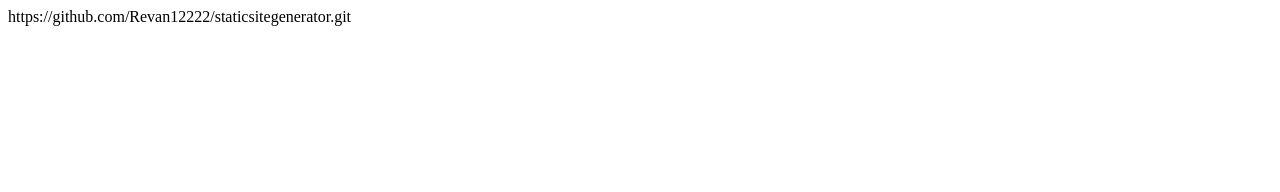
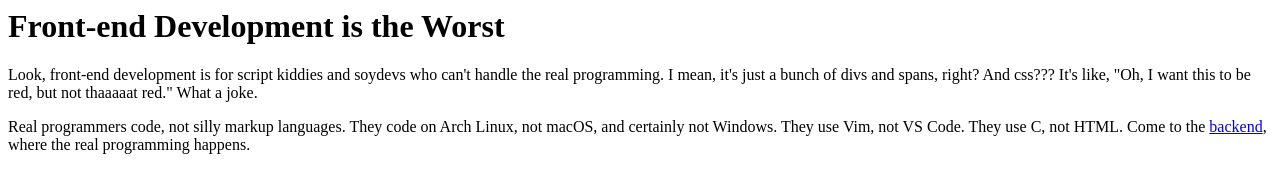
Before and after one commit to Revan12222/staticsitegenerator, a plain HTML site: page public/index.html in a window 1280 px wide. Drawn offline with Linux system fonts and the light colour scheme.

Commit message:
Update index.html

```diff
--- a/public/index.html
+++ b/public/index.html
@@ -1 +1,21 @@
-https://github.com/Revan12222/staticsitegenerator.git
+<html>
+  <head>
+    <title>Why Frontend Development Sucks</title>
+  </head>
+  <body>
+    <h1>Front-end Development is the Worst</h1>
+    <p>
+      Look, front-end development is for script kiddies and soydevs who can't
+      handle the real programming. I mean, it's just a bunch of divs and spans,
+      right? And css??? It's like, "Oh, I want this to be red, but not thaaaaat
+      red." What a joke.
+    </p>
+    <p>
+      Real programmers code, not silly markup languages. They code on Arch
+      Linux, not macOS, and certainly not Windows. They use Vim, not VS Code.
+      They use C, not HTML. Come to the
+      <a href="https://www.boot.dev">backend</a>, where the real programming
+      happens.
+    </p>
+  </body>
+</html>
```
